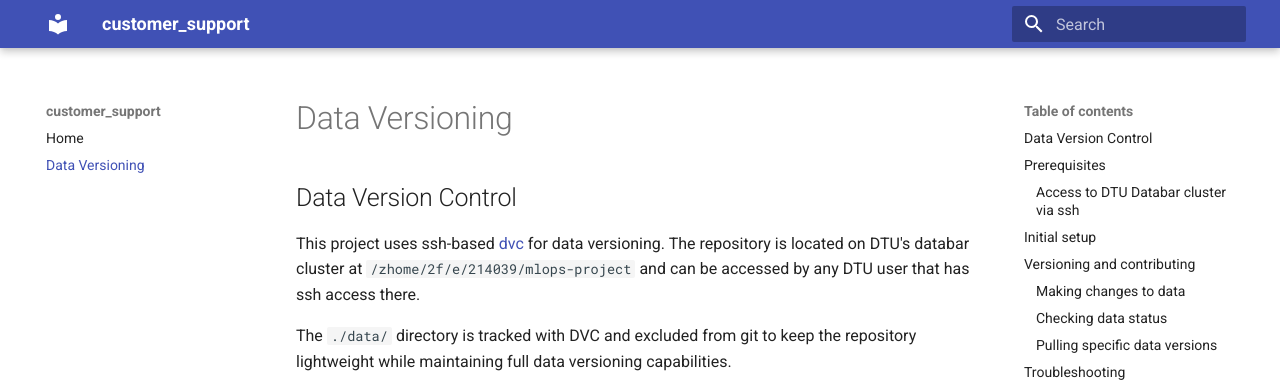
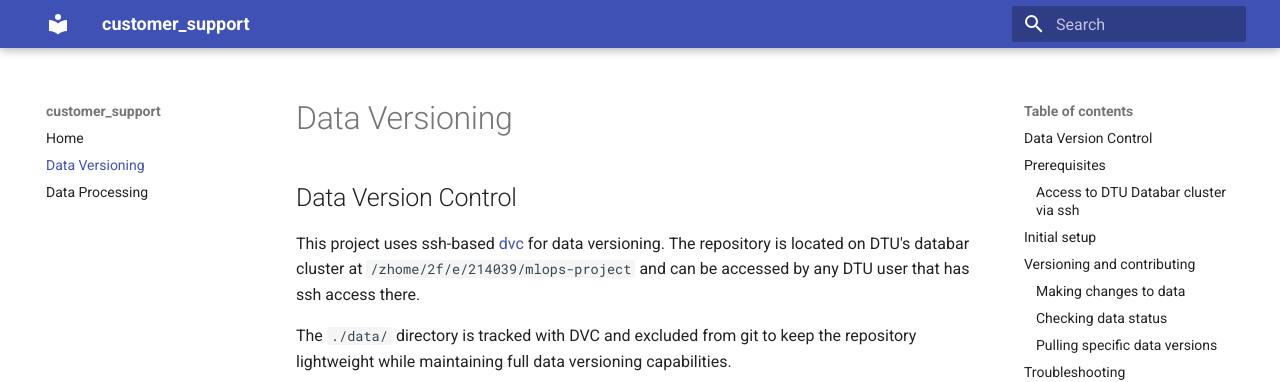
Before and after one commit to DTU-MLOps-Group-41/mlops-project, an MkDocs documentation site: the page built from docs/source/dvc.md, in a window 1280 px wide. Shown: the top 382 px of the page. Built offline with MkDocs 1.6.1 and Material for MkDocs 9.7.7, drawn with Linux system fonts in a browser that asks for light colours.

Commit message:
Add data processing docs

```diff
--- a/docs/mkdocs.yaml
+++ b/docs/mkdocs.yaml
@@ -22,3 +22,4 @@
 nav:
   - Home: index.md
   - Data Versioning: dvc.md
+  - Data Processing: data.md
```
Also changed, not shown: docs/source/data.md (added).
